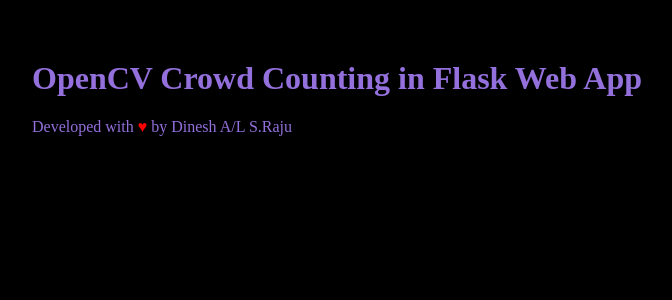
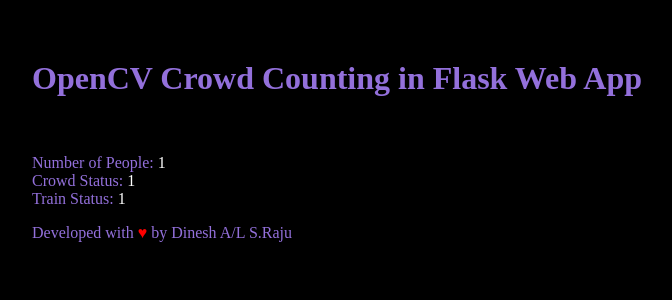
Before and after one commit to itsdinesh/Kazoeru, a Flask app: template templates/layout.html in a window 1280 px wide. Shown: the top 300 px of the page, without its empty margins (108-780 px from the left). Run offline with Flask 2, Linux system fonts and the light colour scheme; the template is opened without the code that fills it, so the values that code supplies are empty; some libraries are stand-ins or nearby versions.

Commit message:
add: bring live data directly into website

```diff
--- a/app.py
+++ b/app.py
@@ -1,4 +1,4 @@
-from flask import Flask, render_template, Response
+from flask import Flask, render_template, Response, jsonify
 from people_counter import Camera
 
 app = Flask(__name__)
@@ -8,7 +8,6 @@ def gen(camera):
     """Video streaming generator function."""
     while True:
         frame = camera.get_frame()
-        print(camera.get_crowd_count())
         yield (b'--frame\r\n'
                b'Content-Type: image/jpeg\r\n\r\n' + frame + b'\r\n')
 
@@ -24,10 +23,18 @@ def video_feed():
     return Response(gen(Camera()),
                     mimetype='multipart/x-mixed-replace; boundary=frame')
 
+@app.route('/crowd-data')
+def crowd_data():
+    return jsonify(result=Camera.get_crowd_count())
 
-@app.route('/crowd_data')
-def crowd_data():
-    return Response()
+@app.route('/crowd-status')
+def crowd_status():
+    return jsonify(result=Camera.get_crowd_status())
+
+
+@app.route('/train-status')
+def train_status():
+    return jsonify(result=Camera.get_train_status())
 
 
 if __name__ == '__main__':
--- a/people_counter.py
+++ b/people_counter.py
@@ -18,7 +18,9 @@ detector = cv2.dnn.readNetFromCaffe(prototxt=protopath, caffeModel=modelpath)
 tracker = CentroidTracker(maxDisappeared=10)
 fps_start_time = datetime.datetime.now()
 input_camera = "./vid/LRT Encoded V8.3.mkv"
-crowd_count = []
+crowd_count = [1]
+crowd_status = [1]
+train_status = [1]
 
 
 class Camera(BaseCamera):
@@ -86,9 +88,8 @@ class Camera(BaseCamera):
                 cv2.rectangle(frame, (x1, y1), (x2, y2), (0, 255, 0), 1)
 
             # Person Count Indicator
-            lpc_count = len(objects)
-            crowd_count.append(lpc_count)
-            lpc_txt = "Live Person Count: {}".format(lpc_count)
+            crowd_count[0] = len(objects)
+            lpc_txt = "Live Person Count: {}".format(crowd_count[0])
             cv2.putText(frame, lpc_txt, (5, 30), cv2.FONT_HERSHEY_DUPLEX, 1, (0, 255, 255), 1)
 
             # Video Length Indicator
@@ -97,22 +98,32 @@ class Camera(BaseCamera):
             cv2.putText(frame, length, (5, 60), cv2.FONT_HERSHEY_COMPLEX_SMALL, 1, (0, 255, 255), 1)
 
             # Crowd Status Indicator
-            if lpc_count > 5:
-                status = "Crowded"
-                cv2.putText(frame, status, (5, 90), cv2.FONT_HERSHEY_COMPLEX_SMALL, 1, (0, 0, 255), 2)
+            if crowd_count[0] > 5:
+                crowd_status[0] = "Crowded"
+                cv2.putText(frame, crowd_status[0], (5, 90), cv2.FONT_HERSHEY_COMPLEX_SMALL, 1, (0, 0, 255), 2)
             else:
-                status = "Not Crowded"
-                cv2.putText(frame, status, (5, 90), cv2.FONT_HERSHEY_COMPLEX_SMALL, 1, (0, 128, 0), 2)
+                crowd_status[0] = "Not Crowded"
+                cv2.putText(frame, crowd_status[0], (5, 90), cv2.FONT_HERSHEY_COMPLEX_SMALL, 1, (0, 128, 0), 2)
 
             if train_indicator == 0 or train_indicator > train_duration:
-                cv2.putText(frame, "Train Departed", (5, 120), cv2.FONT_HERSHEY_COMPLEX_SMALL, 1, (0, 0, 255), 2)
+                train_status[0] = "Train Departed"
+                cv2.putText(frame, train_status[0], (5, 120), cv2.FONT_HERSHEY_COMPLEX_SMALL, 1, (0, 0, 255), 2)
 
             if 0 < train_indicator < train_duration:
-                cv2.putText(frame, "Train Arrived", (5, 120), cv2.FONT_HERSHEY_COMPLEX_SMALL, 1, (0, 128, 0), 2)
+                train_status[0] = "Train Arrived"
+                cv2.putText(frame, train_status[0], (5, 120), cv2.FONT_HERSHEY_COMPLEX_SMALL, 1, (0, 128, 0), 2)
 
             # Pass as JPG frames to Flask Web App
             yield cv2.imencode('.jpg', frame)[1].tobytes()
 
     @staticmethod
     def get_crowd_count():
-        return crowd_count[-1]
+        return crowd_count[0]
+
+    @staticmethod
+    def get_crowd_status():
+        return crowd_status[0]
+
+    @staticmethod
+    def get_train_status():
+        return train_status[0]
--- a/templates/layout.html
+++ b/templates/layout.html
@@ -2,10 +2,40 @@
 <head>
     <title>Kazoeru</title>
     <link rel="stylesheet" href='../static/style.css'/>
+    <script src="https://ajax.googleapis.com/ajax/libs/jquery/3.2.1/jquery.min.js"></script>
 </head>
-     <body>
+
+ <body onload="update_values();">
     <h1>OpenCV Crowd Counting in Flask Web App</h1>
     {% block body %}{% endblock %}
+    <br><br>
+    Number of People: <span style="color:white" id="crowd-data"></span><br>
+    Crowd Status: <span style="color:white" id="crowd-status"></span><br>
+    Train Status: <span style="color:white" id="train-status"></span>
     <p> Developed with <span style=color:red;">&hearts;</span> by Dinesh A/L S.Raju</p>
+
 </body>
+
+<script type="text/javascript">
+    const intervalID = setInterval(update_values, 1000);
+    $SCRIPT_ROOT = {{ request.script_root|tojson|safe }};
+
+    function update_values() {
+        $.getJSON($SCRIPT_ROOT + '/crowd-data',
+            function (data) {
+                $('#crowd-data').text(data.result);
+            })
+
+        $.getJSON($SCRIPT_ROOT + '/crowd-status',
+            function (data) {
+                $('#crowd-status').text(data.result);
+            })
+
+        $.getJSON($SCRIPT_ROOT + '/train-status',
+            function (data) {
+                $('#train-status').text(data.result);
+            })
+    }
+</script>
+
 </html>
```
Lines whose indentation alone changed are shown as unchanged.
